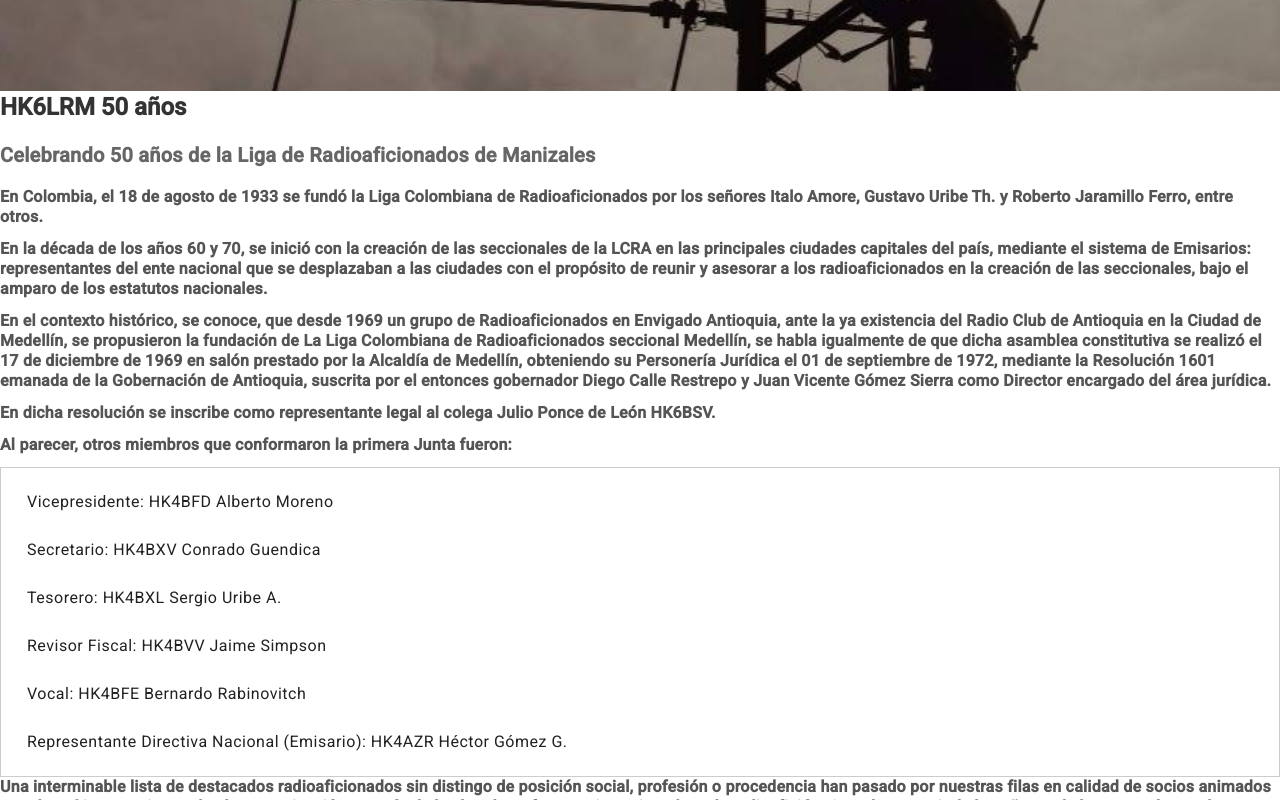
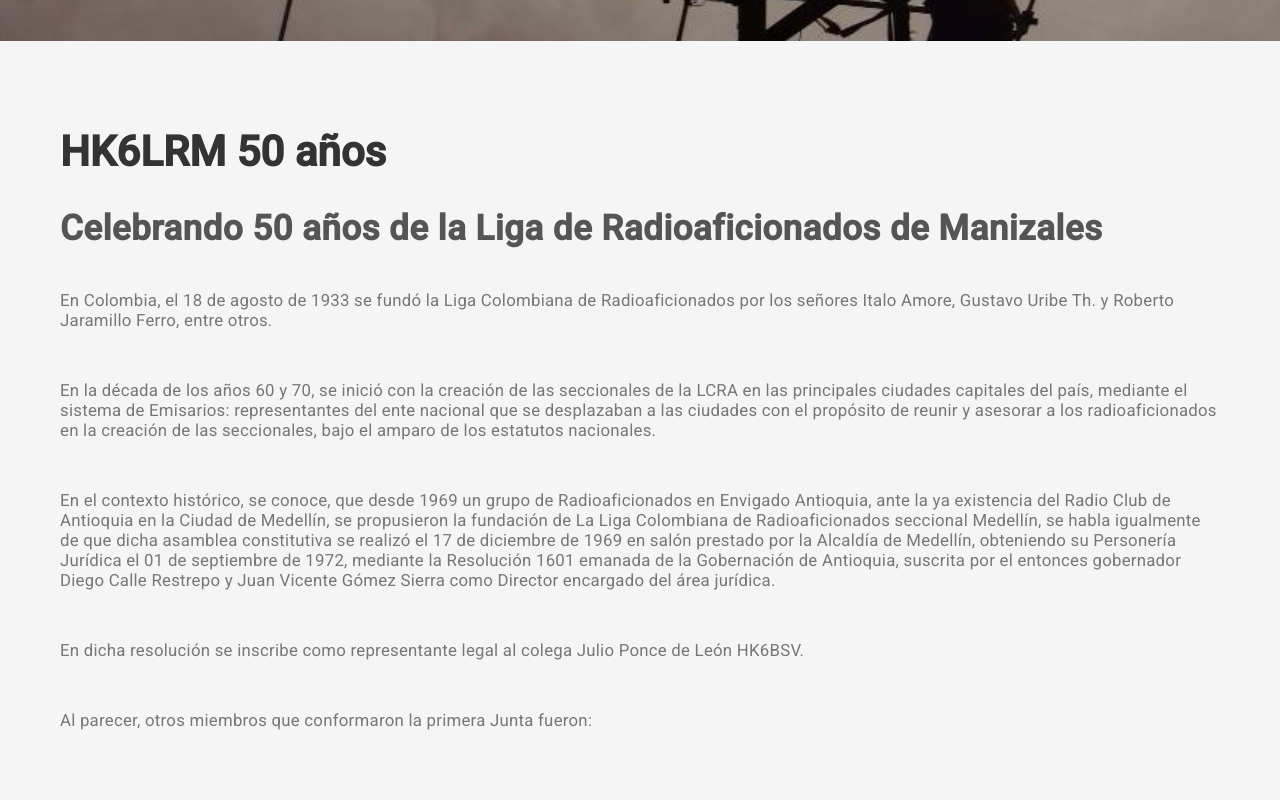
Before and after one commit to caegomezda/ligaRadioManizales, an Angular app: page /historia in a window 1280 px wide. Shown: the part 440-1240 px from the top of the page. Built offline with nearby package versions, Linux system fonts and the light colour scheme.

Commit message:
Nuevos estilos componente texto

```diff
--- a/src/app/componente/banner/banner.component.scss
+++ b/src/app/componente/banner/banner.component.scss
@@ -1,6 +1,6 @@
 .banner {
     width: 100%; /* Ancho completo del contenedor del banner */
-    height: 350px; /* Altura fija del banner */
+    height: 300px; /* Altura fija del banner */
     overflow: hidden; /* Recorta cualquier contenido que se desborde */
   }
 
--- a/src/app/componente/text/text.component.html
+++ b/src/app/componente/text/text.component.html
@@ -12,6 +12,7 @@
  -->
 
  <!-- En el template del componente -->
+ <div style="height: 50px;"></div>
 <div *ngFor="let item of diccionario">
     <ng-container [ngSwitch]="item.tipo">
       <h1 *ngSwitchCase="'titulo'">{{ item.texto }}</h1>
--- a/src/app/componente/text/text.component.scss
+++ b/src/app/componente/text/text.component.scss
@@ -1,77 +1,152 @@
+/* Estilos generales */
+body {
+  font-family: 'Arial', sans-serif;
+  line-height: 1.6;
+  font-size: 18px;
+  color: #333;
+  margin: 0;
+  padding: 0;
+}
+
+/* Estilos para títulos */
 h1 {
-    font-size: 24px;
-    font-weight: bold;
-    color: #333;
-  }
+  font-size: 3em;
+  font-weight: bold;
+  color: #333;
+  margin-bottom: 15px;
+}
 
-  h2 {
-    font-size: 20px;
-    font-weight: bold;
-    color: #666;
-  }
+h2 {
+  font-size: 2.5em;
+  font-weight: bold;
+  color: #555;
+  margin-bottom: 15px;
+}
 
-  p {
-    font-size: 16px;
-    color: #444;
-  }
+/* Estilos para párrafos */
+p {
+  margin-bottom: 20px;
+  color: #777;
+  font-size: 1.2em;
+}
 
-  p {
-    font-size: 16px;
-    font-weight: bold;
-    color: #555;
-  }
+/* Estilos para listas de Angular Material */
+mat-list {
+  padding: 10px;
+  list-style-type: none;
+  border-radius: 5px;
+  margin-bottom: 20px;
+  background-color: #f5f5f5; /* Fondo para listas */
+}
 
-/* Estilo para el mat-list */
-mat-list {
-    // background-color: #f0f0f0;
-    border: 1px solid #ccc;
-    padding: 10px;
-  }
+mat-list-item {
+  font-weight: bold;
+  padding: 10px 15px;
+  cursor: pointer;
+  color: #2196f3;
+}
 
-  /* Estilo para el mat-list-item */
-  mat-list-item {
-    color: #333;
-    font-weight: bold;
-  }
+mat-list-item:hover {
+    background-color: #f5f5f5; /* Fondo para listas */
+}
 
-  /* Estilo para mat-list-item en estado hover (opcional) */
-  mat-list-item:hover {
-    background-color: #e0e0e0;
-  }
+/* Estilos más creativos para listas */
+.fancy-list {
+  display: flex;
+  flex-wrap: wrap;
+  justify-content: space-between;
+  margin: 0;
+  padding: 0;
+  list-style-type: none;
+}
 
-  img {
-    max-width: 100%;
-    height: auto;
-  }
+.fancy-list-item {
+  flex-basis: calc(33.3333% - 10px);
+  margin-bottom: 10px;
+  padding: 15px;
+  background-color: #f5f5f5;
+  border-radius: 5px;
+  box-shadow: 0 2px 5px rgba(0, 0, 0, 0.1);
+  transition: background-color 0.3s ease-in-out;
+}
 
-/* Estilo básico para todas las tablas */
+.fancy-list-item:hover {
+    background-color: #f5f5f5; /* Fondo para listas */
+}
+
+/* Estilos para imágenes */
+img {
+  max-width: 100%;
+  height: auto;
+  display: block;
+  margin: 15px 0;
+  border-radius: 5px;
+  box-shadow: 0 2px 5px rgba(0, 0, 0, 0.1);
+}
+
+/* Estilos para tablas */
 table {
-    width: 100%;
-    border-collapse: collapse;
-    border: 1px solid #ccc;
-    margin: 10px 0;
-  }
+  width: 100%;
+  // border-collapse: collapse;
+  margin: 20px 0;
+  // background-color: #fff; /* Fondo para tablas */
+    background-color: #f5f5f5; /* Fondo para listas */
+}
 
-  /* Estilo para las celdas de encabezado de la tabla */
-  th {
-    background-color: #f2f2f2;
-    font-weight: bold;
-    padding: 10px;
-    text-align: left;
-    border: 1px solid #ccc;
-  }
+th, td {
+  padding: 15px;
+  text-align: left;
+  border-radius: 5px;
+  box-shadow: 0 2px 5px rgba(0, 0, 0, 0.1);
+}
 
-  /* Estilo para las celdas de datos de la tabla */
-  td {
-    padding: 10px;
-    border: 1px solid #ccc;
-  }
+th {
+  background-color: #f5f5f5; /* Fondo para listas */
+  font-weight: bold;
+  color: #333;
+}
 
-  /* Estilo para filas impares (opcional) */
-  tr:nth-child(odd) {
-    background-color: #f9f9f9;
-  }
+/* Estilos más creativos para tablas */
+.creative-table {
+  width: 100%;
+  border-spacing: 0;
+  overflow: hidden;
+  background-color: #f5f5f5; /* Fondo para listas */
+  border-radius: 5px;
+  box-shadow: 0 2px 5px rgba(0, 0, 0, 0.1);
+}
 
-  div {
-    /* Estilos para contenedores div */
-  }
+.creative-table th,
+.creative-table td {
+  padding: 15px;
+  text-align: left;
+  border-bottom: 1px solid #ddd;
+}
+
+.creative-table th:first-child,
+.creative-table td:first-child {
+  border-left: 1px solid #ddd;
+}
+
+.creative-table th:last-child,
+.creative-table td:last-child {
+  border-right: 1px solid #ddd;
+}
+
+/* Estilos para divs */
+div {
+  padding: 15px 60px 15px 60px;
+  // margin: 15px 0;
+  // border-radius: 5px;
+  // box-shadow: 0 2px 5px rgba(0, 0, 0, 0.1);
+  background-color: #f5f5f5; /* Fondo para divs */
+}
+
+/* Estilos para sección de mapa (puedes ajustar según la librería de mapas que uses) */
+.map-container {
+  width: 100%;
+  height: 300px;
+  border-radius: 5px;
+  overflow: hidden;
+  background-color: #fff; /* Fondo para el contenedor del mapa */
+}
```
